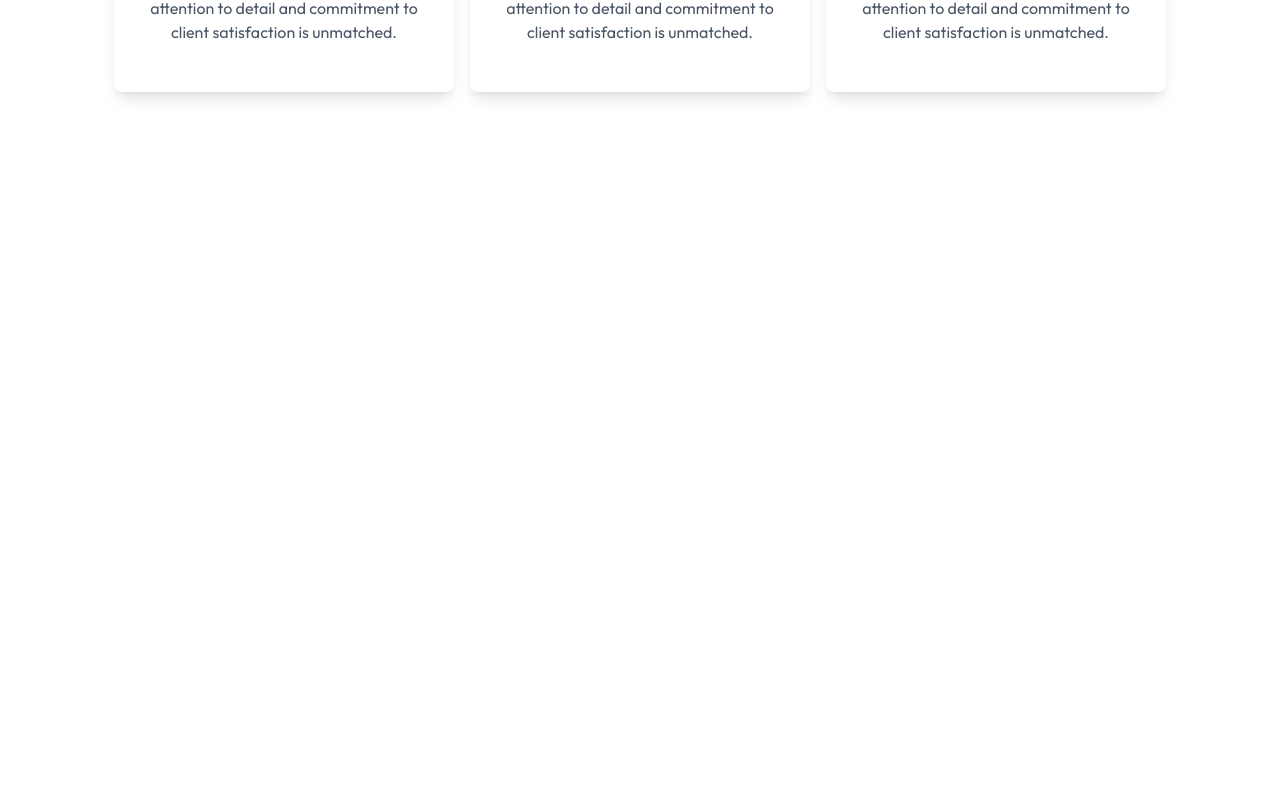
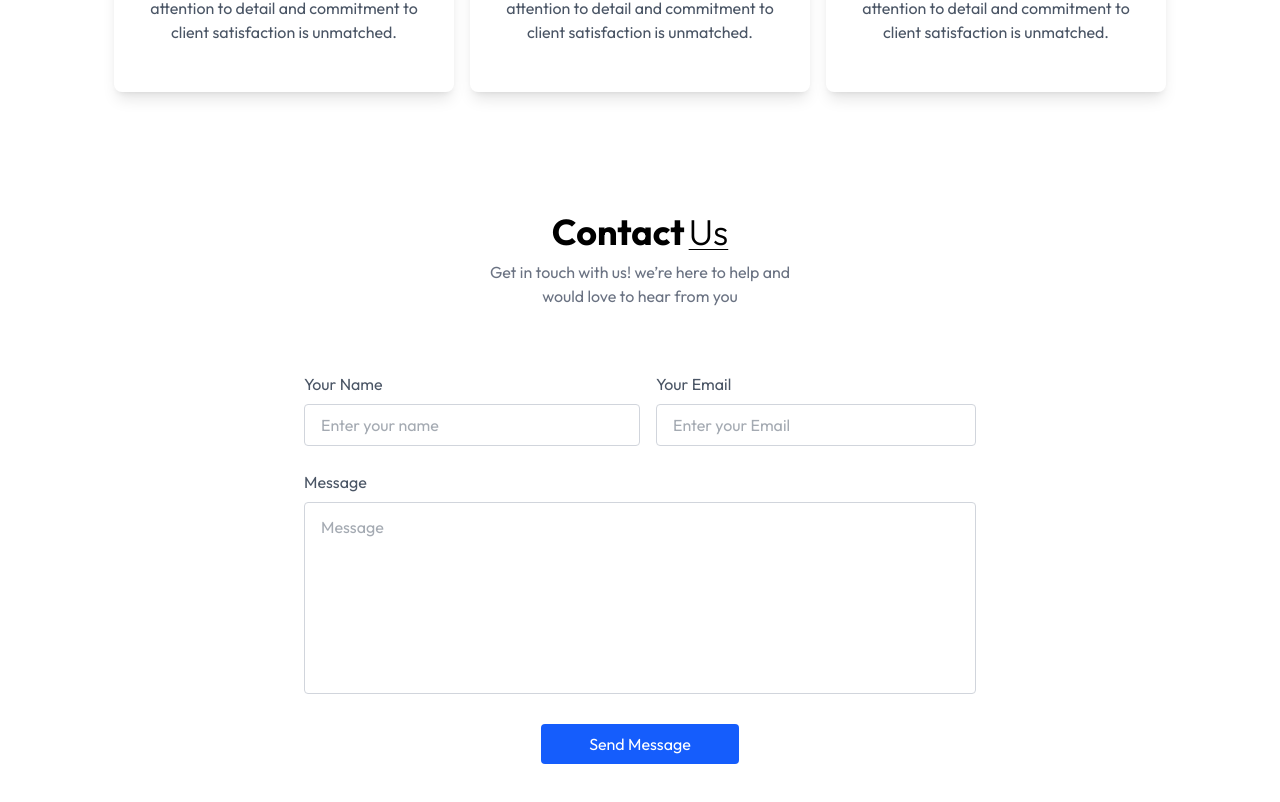
Before and after one commit to nesmatamer19/RealState-Web, a React (Vite) app: page / in a window 1280 px wide. Shown: the part 2875-3677 px from the top of the page. Before the commit the page ends 3007 px from the top, so only its background shows below. Built offline with nearby package versions, Linux system fonts and the light colour scheme.

Commit message:
Feat: Adding form by web3forms

```diff
--- a/package.json
+++ b/package.json
@@ -16,6 +16,7 @@
     "@tailwindcss/vite": "^4.1.18",
     "react": "^19.2.0",
     "react-dom": "^19.2.0",
+    "react-toastify": "^11.0.5",
     "tailwindcss": "^4.1.18"
   },
   "devDependencies": {
--- a/src/App.jsx
+++ b/src/App.jsx
@@ -2,6 +2,7 @@ import React from 'react'
 import Header from './components/Header.jsx'
 import About from './components/About.jsx'
 import Projects from './components/Projects.jsx'
+import ContactUs from './components/ContactUs.jsx'
 import Testimonials from './components/Testimonials.jsx'
 
 const App = () => {
@@ -11,6 +12,7 @@ const App = () => {
       <About/>
       <Projects />
       <Testimonials/>
+      <ContactUs />
     </div>
   )
 }
--- /dev/null
+++ b/src/components/ContactUs.jsx
@@ -0,0 +1,60 @@
+import React from 'react'
+
+const ContactUs = () => {
+     const [result, setResult] = React.useState("");
+
+  const onSubmit = async (event) => {
+    event.preventDefault();
+    setResult("Sending....");
+    const formData = new FormData(event.target);
+
+    formData.append("access_key", "3aca9d1c-cfc2-476b-aa8b-973c7fb377b9");
+
+    const response = await fetch("https://api.web3forms.com/submit", {
+      method: "POST",
+      body: formData
+    });
+
+    const data = await response.json();
+
+    if (data.success) {
+      setResult("");
+      alert("Form Submitted Successfully");
+      event.target.reset();
+    } else {
+      alert(data.message);
+      setResult("");
+
+    }
+  };
+  return (
+    <div className='container mx-auto py-20 px-6 md:px-20 lg:px-28 w-full overflow-hidden' id="ContactUs">
+        <h1 className='text-center text-2xl sm:text-4xl font-bold mb-2'>Contact
+        <span className='underline underline-offset-4 decoration-1 under font-light ml-1'>Us</span></h1>
+        <p className='text-center text-gray-500 max-w-80 mb-8 mx-auto'>Get in touch with us! we’re here to help and would love to hear from you</p>
+
+        <form onSubmit={onSubmit} className='max-w-2xl mx-auto text-gray-600 pt-8' action="">
+        <div className='flex flex-wrap'>
+            <div className='w-full md:w-1/2 text-left'>Your Name
+                <input className="w-full border border-gray-300 rounded px-4 py-2 mt-2"
+                type="text" name='name' placeholder='Enter your name' required/>
+            </div>
+            <div className='w-full md:w-1/2 text-left md:pl-4'>Your Email
+                <input className="w-full border border-gray-300 rounded px-4 py-2 mt-2"
+                type="email" name='email' placeholder='Enter your Email' required/>
+            </div>
+         </div>
+         <div className='my-6 text-left'>
+            Message
+            <textarea className='w-full border border-gray-300
+            rounded py-3 px-4 mt-2 resize-none h-48'
+            name="Message" placeholder='Message' required></textarea>
+         </div>
+         <button className='bg-blue-600 text-white py-2 px-12 mb-10 rounded mx-auto flex justify-center'
+         type="submit">{result ? result : "Send Message"}</button>
+        </form>
+    </div>
+  )
+}
+
+export default ContactUs
```
Also changed, not shown: 1 other file (tests, documents, lock files or other folders).
